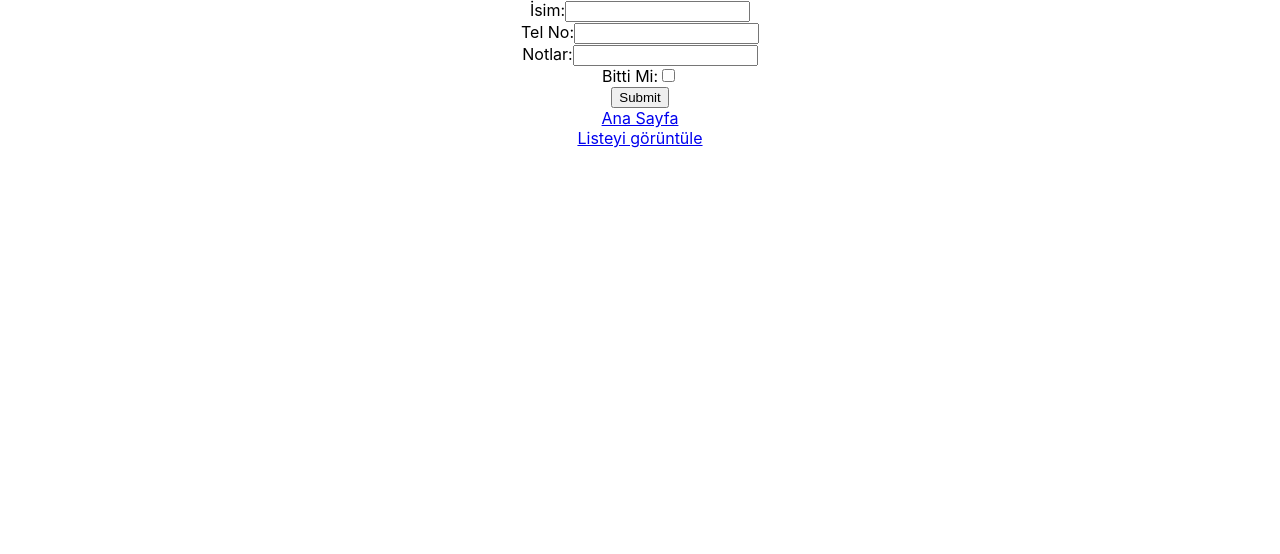
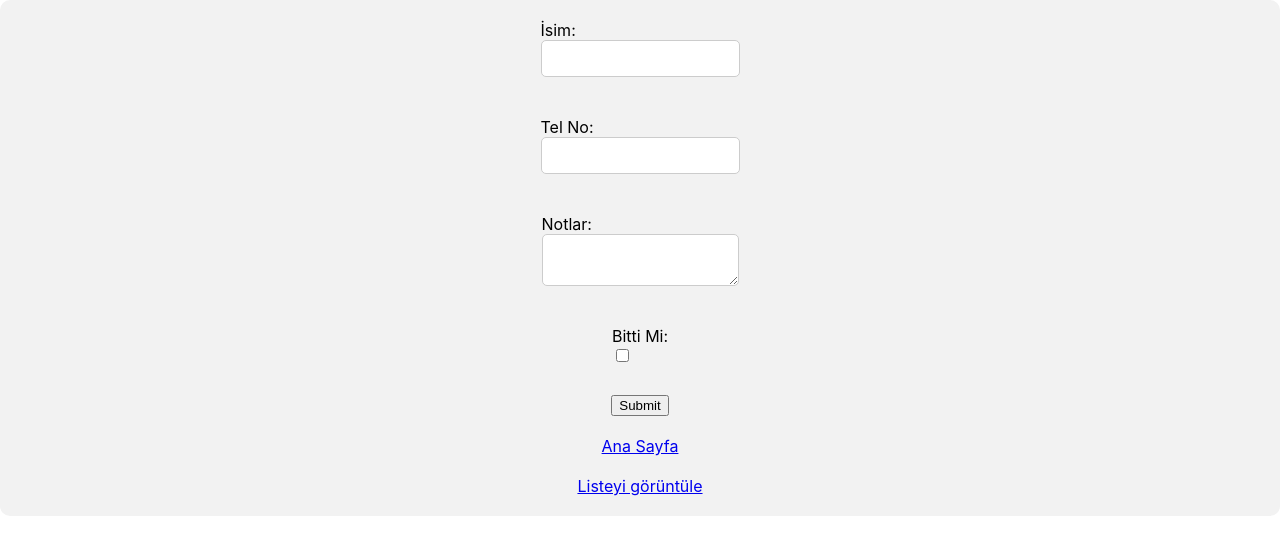
Before and after one commit to alithethird/hasta_listesi_web, a React (Create React App) app: page /Form in a window 1280 px wide. Shown: the top 554 px of the page. Built offline with nearby package versions, Linux system fonts and the light colour scheme.

Commit message:
Better form and can rerender after it gets the data

```diff
--- a/src/Components/FlavorForm.js
+++ b/src/Components/FlavorForm.js
@@ -2,6 +2,7 @@ import React, { useState } from "react";
 import { db } from "../utils/firebase";
 import { onValue, ref, push, set } from "firebase/database";
 import { Link } from 'react-router-dom';
+import "../styling/Form.css";
 
 export default function FlavorForm() {
     const [hastaState, setHastaState] = useState({
@@ -72,43 +73,51 @@ export default function FlavorForm() {
     //     </select>
     // </label>
     return (
-        <form onSubmit={handleSubmit}>
+        <form onSubmit={handleSubmit} className="form-container">
 
-            <label>
+            <label htmlFor="hastaName">
                 İsim:
                 <input
+                    id="hastaName"
                     name="hastaName"
-                    onChange={handleNameChange} />
+                    onChange={handleNameChange}
+                    type="text" />
             </label>
-            <br/>
-            <label>
+            <br />
+            <label htmlFor="hastaPhone">
                 Tel No:
                 <input
+                    id="hastaPhone"
                     name="hastaPhone"
+                    onChange={handlePhoneChange}
                     type="number"
-                    onChange={handlePhoneChange} />
+                />
             </label>
-            <br/>
-            <label>
+            <br />
+            <label htmlFor="hastaNots">
                 Notlar:
-                <input
+                <textarea
+                    id="hastaNots"
                     name="hastaNots"
-                    onChange={handleNotsChange} />
+                    onChange={handleNotsChange}
+                />
             </label>
-            <br/>
-            <label>
+            <br />
+            <label htmlFor="bittiMi">
                 Bitti Mi:
                 <input
+                    id="bittiMi"
                     name="bittiMi"
                     type="checkbox"
                     checked={hastaState.bittiMi}
-                    onChange={handleCheckboxChange} />
+                    onChange={handleCheckboxChange}
+                />
             </label>
-            <br/>
+            <br />
             <input type="submit" value="Submit" />
-            <br/>
+            <br />
             <Link to="/hasta_listesi_web">Ana Sayfa</Link>
-            <br/>
+            <br />
             <Link to="/Listings">Listeyi görüntüle</Link>
 
         </form>
--- a/src/Components/Listings.js
+++ b/src/Components/Listings.js
@@ -27,15 +27,24 @@ import { visuallyHidden } from '@mui/utils';
 import { Update } from "@mui/icons-material";
 
 export default function Listings() {
-    const rows = [];
+    const [order, setOrder] = React.useState('asc');
+    const [orderBy, setOrderBy] = React.useState('calories');
+    const [selected, setSelected] = React.useState([]);
+    const [page, setPage] = React.useState(0);
+    const [dense, setDense] = React.useState(false);
+    const [rowsPerPage, setRowsPerPage] = React.useState(5);
+    const [checkBox, setCheckBox] = React.useState(0);
+    // const rows = [];
     const falseItems = [];
+    const [rows, setRows] = React.useState([]);
 
-    // Get a reference to the database
+    React.useEffect(()=>{
+        // Get a reference to the database
     const query = ref(db, "hastalar");
     const dataq = onValue(query, (snapshot) => {
         const data = snapshot.val();
         // console.log("data: ", data);
-
+        let dummyRow = [];
         if (snapshot.exists()) {
             Object.keys(data).map((key) => {
                 let project = data[key];
@@ -44,12 +53,18 @@ export default function Listings() {
                     falseItems.push(project);
                 } else {
                 }
-                rows.push(project);
+                dummyRow.push(project);
                 // console.log("project: ", project);
                 // console.log("key: ", key);
             });
+            setRows(dummyRow);
         }
     });
+    }, []);
+
+    // React.useEffect(()=>{
+    //     console.log("rendered");
+    // }, [rows]);
     // console.log(dataq);
     // console.log(rows);
     // Upload the state to the database
@@ -210,13 +225,6 @@ export default function Listings() {
         );
     }
 
-    const [order, setOrder] = React.useState('asc');
-    const [orderBy, setOrderBy] = React.useState('calories');
-    const [selected, setSelected] = React.useState([]);
-    const [page, setPage] = React.useState(0);
-    const [dense, setDense] = React.useState(false);
-    const [rowsPerPage, setRowsPerPage] = React.useState(5);
-    const [checkBox, setCheckBox] = React.useState(0);
 
     const handleRequestSort = (event, property) => {
         const isAsc = orderBy === property && order === 'asc';
--- /dev/null
+++ b/src/styling/Form.css
@@ -0,0 +1,31 @@
+.form-container {
+  display: flex;
+  flex-direction: column;
+  align-items: center;
+  justify-content: center;
+  padding: 20px;
+  background-color: #f2f2f2;
+  border-radius: 10px;
+}
+
+label {
+  display: flex;
+  flex-direction: column;
+  align-items: flex-start;
+  margin-bottom: 10px;
+}
+
+input[type="text"],
+input[type="number"],
+textarea {
+  padding: 10px;
+  border-radius: 5px;
+  border: 1px solid #ccc;
+  margin-bottom: 10px;
+  width: 100%;
+  box-sizing: border-box;
+}
+
+input[type="checkbox"] {
+  margin-right: 10px;
+}
```
